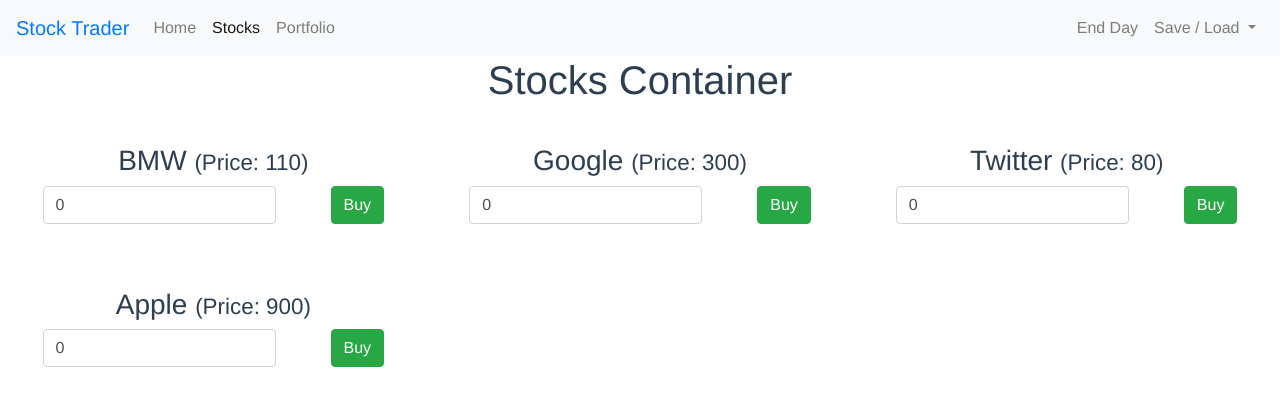
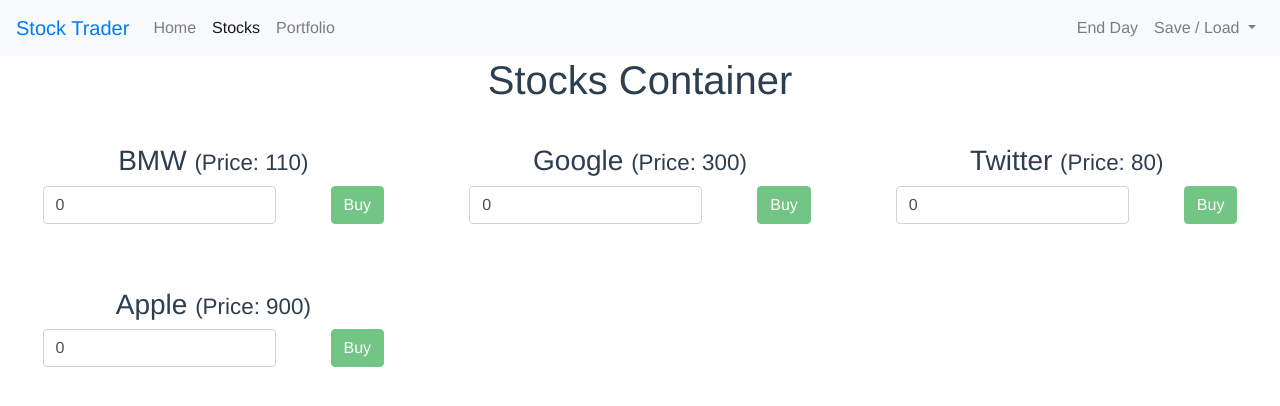
Before and after one commit to kayyali18/My-Vue-SPA, a Vue app: page /stocks in a window 1280 px wide. Shown: the top 406 px of the page. Built offline with nearby package versions, Linux system fonts and the light colour scheme.

Commit message:
Init Vuex store and add initStocks

```diff
--- a/src/App.vue
+++ b/src/App.vue
@@ -14,6 +14,9 @@
 export default {
   components: {
     appHeader: Header
+  },
+  created() {
+    this.$store.dispatch("initStocks");
   }
 };
 </script>
--- a/src/components/Stock.vue
+++ b/src/components/Stock.vue
@@ -9,14 +9,21 @@
       <form class="panel-body" @submit.prevent="buyStock">
         <div class="pull-left">
           <input
-            type="text"
+            type="number"
             class="form-control"
             placeholder="Quantity"
             v-model="quantity"
           />
         </div>
         <div class="pull-right">
-          <button class="btn btn-success">Buy</button>
+          <button
+            class="btn btn-success"
+            :disabled="
+              quantity <= 0 || !Number.isInteger(Math.floor(parseInt(quantity)))
+            "
+          >
+            Buy
+          </button>
         </div>
       </form>
     </div>
--- /dev/null
+++ b/src/data/stocks.js
@@ -0,0 +1,6 @@
+export default [
+  { id: 1, name: "BMW", price: 110 },
+  { id: 2, name: "Google", price: 300 },
+  { id: 3, name: "Twitter", price: 80 },
+  { id: 4, name: "Apple", price: 900 }
+];
--- a/src/main.js
+++ b/src/main.js
@@ -1,7 +1,7 @@
 import Vue from "vue";
 import App from "./App.vue";
 import router from "./router";
-import store from "./store";
+import store from "./store/store";
 
 Vue.config.productionTip = false;
 
--- a/src/store.js
+++ /dev/null
@@ -1,10 +0,0 @@
-import Vue from "vue";
-import Vuex from "vuex";
-
-Vue.use(Vuex);
-
-export default new Vuex.Store({
-  state: {},
-  mutations: {},
-  actions: {}
-});
--- /dev/null
+++ b/src/store/modules/stocks.js
@@ -0,0 +1,39 @@
+import stocks from "@/data/stocks";
+
+// State tree init
+const state = {
+  stocks: []
+};
+
+// Basically reducers
+const mutations = {
+  SET_STOCKS(state, stocks) {
+    state.stocks = stocks;
+  },
+  RND_STOCKS(state) {}
+};
+
+const actions = {
+  buyStock: ({ commit }, order) => {
+    commit("UPDATE_PORTFOLIO");
+  },
+  initStocks: ({ commit }) => {
+    commit("SET_STOCKS", stocks);
+  },
+  randomiseStocks: ({ commit }) => {
+    commit("RND_STOCKS");
+  }
+};
+
+const getters = {
+  stocks: state => {
+    return state.stocks;
+  }
+};
+
+export default {
+  state,
+  mutations,
+  actions,
+  getters
+};
--- /dev/null
+++ b/src/store/store.js
@@ -0,0 +1,12 @@
+import Vue from "vue";
+import Vuex from "vuex";
+
+import stocks from "./modules/stocks";
+
+Vue.use(Vuex); //make sure to Use VUEX
+
+export default new Vuex.Store({
+  modules: {
+    stocks
+  }
+});
--- a/src/views/Stocks.vue
+++ b/src/views/Stocks.vue
@@ -17,18 +17,13 @@
 
 export default {
   name: "stocks",
-  data() {
-    return {
-      stocks: [
-        { id: 1, name: "BMW", price: 110 },
-        { id: 2, name: "Google", price: 300 },
-        { id: 3, name: "Twitter", price: 80 },
-        { id: 4, name: "Apple", price: 900 }
-      ]
-    };
-  },
   components: {
     appStock: Stock
+  },
+  computed: {
+    stocks() {
+      return this.$store.getters.stocks;
+    }
   }
 };
 </script>
```
